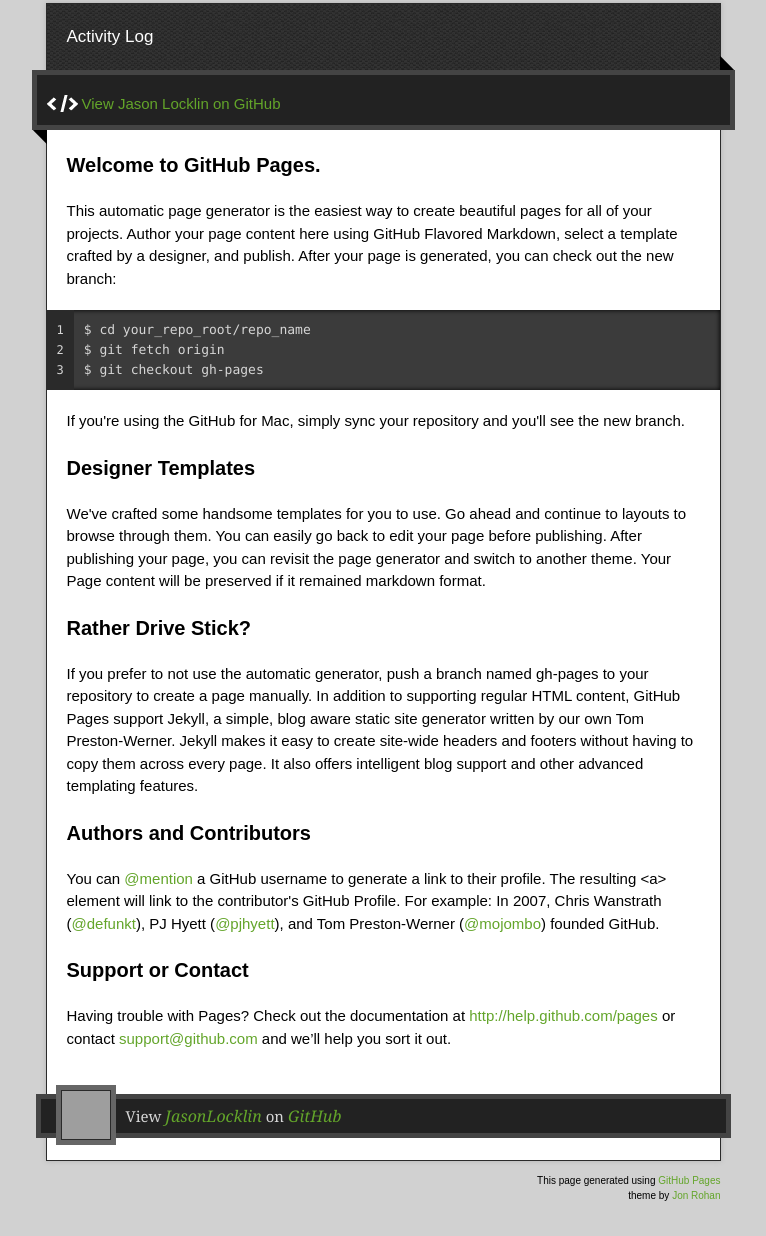
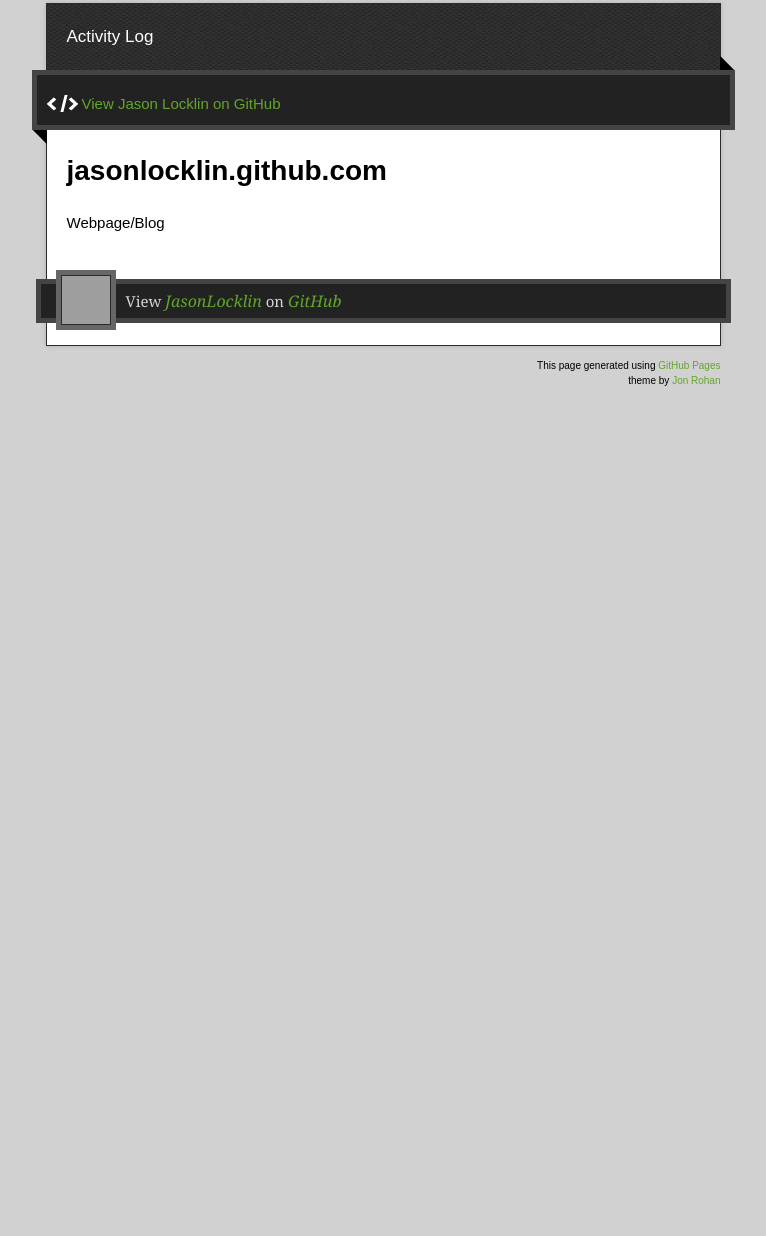
Before and after one commit to JasonLocklin/jasonlocklin.github.com, a plain HTML site: page index.html in a window 1280 px wide. Shown: the part 127-1363 px from the top of the page, without its empty margins (257-1023 px from the left). After the commit the page ends 800 px from the top, so only its background shows below. Drawn offline with nearby package versions, Linux system fonts and the light colour scheme; grey boxes are pictures that could not be loaded.

Commit message:
Replace master branch with page content via GitHub

```diff
--- a/index.html
+++ b/index.html
@@ -34,37 +34,10 @@
         <span class="blc"></span><span class="trc"></span>
         </div>
         <article class="markdown-body">
-          <h3>
-<a name="welcome-to-github-pages" class="anchor" href="#welcome-to-github-pages"><span class="octicon octicon-link"></span></a>Welcome to GitHub Pages.</h3>
+          <h1>
+<a name="jasonlocklingithubcom" class="anchor" href="#jasonlocklingithubcom"><span class="octicon octicon-link"></span></a>jasonlocklin.github.com</h1>
 
-<p>This automatic page generator is the easiest way to create beautiful pages for all of your projects. Author your page content here using GitHub Flavored Markdown, select a template crafted by a designer, and publish. After your page is generated, you can check out the new branch:</p>
-
-<pre><code>$ cd your_repo_root/repo_name
-$ git fetch origin
-$ git checkout gh-pages
-</code></pre>
-
-<p>If you're using the GitHub for Mac, simply sync your repository and you'll see the new branch.</p>
-
-<h3>
-<a name="designer-templates" class="anchor" href="#designer-templates"><span class="octicon octicon-link"></span></a>Designer Templates</h3>
-
-<p>We've crafted some handsome templates for you to use. Go ahead and continue to layouts to browse through them. You can easily go back to edit your page before publishing. After publishing your page, you can revisit the page generator and switch to another theme. Your Page content will be preserved if it remained markdown format.</p>
-
-<h3>
-<a name="rather-drive-stick" class="anchor" href="#rather-drive-stick"><span class="octicon octicon-link"></span></a>Rather Drive Stick?</h3>
-
-<p>If you prefer to not use the automatic generator, push a branch named <code>gh-pages</code> to your repository to create a page manually. In addition to supporting regular HTML content, GitHub Pages support Jekyll, a simple, blog aware static site generator written by our own Tom Preston-Werner. Jekyll makes it easy to create site-wide headers and footers without having to copy them across every page. It also offers intelligent blog support and other advanced templating features.</p>
-
-<h3>
-<a name="authors-and-contributors" class="anchor" href="#authors-and-contributors"><span class="octicon octicon-link"></span></a>Authors and Contributors</h3>
-
-<p>You can <a href="https://github.com/blog/821" class="user-mention">@mention</a> a GitHub username to generate a link to their profile. The resulting <code>&lt;a&gt;</code> element will link to the contributor's GitHub Profile. For example: In 2007, Chris Wanstrath (<a href="https://github.com/defunkt" class="user-mention">@defunkt</a>), PJ Hyett (<a href="https://github.com/pjhyett" class="user-mention">@pjhyett</a>), and Tom Preston-Werner (<a href="https://github.com/mojombo" class="user-mention">@mojombo</a>) founded GitHub.</p>
-
-<h3>
-<a name="support-or-contact" class="anchor" href="#support-or-contact"><span class="octicon octicon-link"></span></a>Support or Contact</h3>
-
-<p>Having trouble with Pages? Check out the documentation at <a href="http://help.github.com/pages">http://help.github.com/pages</a> or contact <a href="mailto:support@github.com">support@github.com</a> and we’ll help you sort it out.</p>
+<p>Webpage/Blog</p>
         </article>
       </div>
     </div>
```
Also changed, not shown: params.json (+1 -1 lines).
